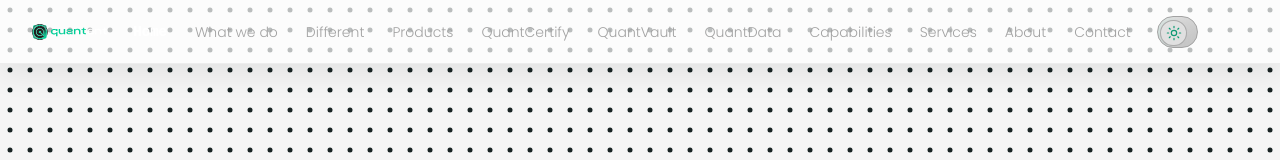
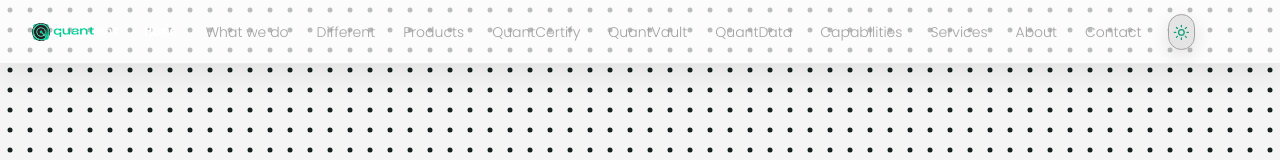
Before and after one commit to quantent-web/quantent-web, a Next.js app: page / in a window 1280 px wide. Shown: the top 160 px of the page. Built offline with nearby package versions, Linux system fonts and the light colour scheme; a web font is replaced by a local one.

Commit message:
feat(ui): use icon-only AnimatedThemeToggler for light/dark

```diff
--- a/app/components/ui/AnimatedThemeToggler.module.css
+++ b/app/components/ui/AnimatedThemeToggler.module.css
@@ -1,84 +1,52 @@
 .toggler {
-  --h: 2rem;
-  --w: 3.9rem;
-  --pad: 0.16rem;
-  --thumb: calc(var(--h) - (var(--pad) * 2));
+  --size: 2.25rem;
   --duration: 0.4s;
 
   position: relative;
+  inline-size: var(--size);
+  block-size: var(--size);
+  border-radius: 999px;
+  border: 1px solid var(--border);
+  background: color-mix(in srgb, var(--background) 92%, var(--foreground));
+  color: var(--foreground);
   display: inline-flex;
   align-items: center;
   justify-content: center;
-  width: var(--w);
-  height: var(--h);
   padding: 0;
-  border: 0;
-  border-radius: 999px;
-  background: transparent;
   cursor: pointer;
+  transition:
+    border-color var(--duration) ease,
+    background var(--duration) ease,
+    transform 160ms ease,
+    box-shadow var(--duration) ease;
+  box-shadow: 0 6px 18px color-mix(in srgb, var(--foreground) 12%, transparent);
 }
 
-.track {
+.iconWrap {
   position: relative;
-  width: 100%;
-  height: 100%;
-  border-radius: 999px;
-  border: 1px solid var(--border);
-  background: linear-gradient(
-    120deg,
-    color-mix(in srgb, var(--background) 90%, var(--muted-foreground)),
-    color-mix(in srgb, var(--background) 78%, var(--foreground))
-  );
-  transition: background var(--duration) ease, border-color var(--duration) ease;
-  overflow: hidden;
-}
-
-.track::before {
-  content: '';
-  position: absolute;
-  inset: 0;
-  background: radial-gradient(circle at 22% 50%, color-mix(in srgb, var(--primary) 30%, transparent), transparent 52%);
-  opacity: 0.35;
-  transition: opacity var(--duration) ease, transform var(--duration) ease;
-}
-
-.thumb {
-  position: absolute;
-  top: var(--pad);
-  left: var(--pad);
-  width: var(--thumb);
-  height: var(--thumb);
-  border-radius: 999px;
-  border: 1px solid color-mix(in srgb, var(--border) 85%, transparent);
-  background: color-mix(in srgb, var(--background) 90%, var(--foreground));
-  box-shadow: 0 6px 20px color-mix(in srgb, var(--foreground) 14%, transparent);
-  display: grid;
-  place-items: center;
-  transform: translateX(0);
-  transition:
-    transform var(--duration) cubic-bezier(0.65, 0, 0.35, 1),
-    background var(--duration) ease,
-    border-color var(--duration) ease;
+  inline-size: 1.05rem;
+  block-size: 1.05rem;
 }
 
 .sunIcon,
 .moonIcon {
   position: absolute;
-  width: 1rem;
-  height: 1rem;
-  color: var(--foreground);
+  inset: 0;
+  inline-size: 100%;
+  block-size: 100%;
   transition: transform var(--duration) ease, opacity var(--duration) ease, color var(--duration) ease;
 }
 
 .sunIcon {
   opacity: 1;
   transform: scale(1) rotate(0deg);
-  color: color-mix(in srgb, var(--primary) 70%, var(--foreground));
+  color: color-mix(in srgb, var(--primary) 72%, var(--foreground));
 }
 
 .moonIcon {
   opacity: 0;
   transform: scale(0.5) rotate(-90deg);
+  color: var(--foreground);
 }
 
 .sunIcon circle,
@@ -94,23 +62,9 @@
   fill: currentColor;
 }
 
-.toggler.checked .track {
+.toggler.checked {
+  background: color-mix(in srgb, var(--foreground) 12%, var(--background));
   border-color: color-mix(in srgb, var(--primary) 45%, var(--border));
-  background: linear-gradient(
-    120deg,
-    color-mix(in srgb, var(--foreground) 24%, var(--background)),
-    color-mix(in srgb, var(--foreground) 12%, var(--background))
-  );
-}
-
-.toggler.checked .track::before {
-  opacity: 0.7;
-  transform: translateX(24%);
-}
-
-.toggler.checked .thumb {
-  transform: translateX(calc(var(--w) - var(--thumb) - (var(--pad) * 2)));
-  border-color: color-mix(in srgb, var(--primary) 35%, var(--border));
 }
 
 .toggler.checked .sunIcon {
@@ -128,19 +82,14 @@
   outline-offset: 3px;
 }
 
-.toggler:active .thumb {
-  transform: translateX(0) scale(0.96);
-}
-
-.toggler.checked:active .thumb {
-  transform: translateX(calc(var(--w) - var(--thumb) - (var(--pad) * 2))) scale(0.96);
+.toggler:active {
+  transform: scale(0.96);
 }
 
 @media (prefers-reduced-motion: reduce) {
-  .toggler *,
-  .toggler::before,
-  .track,
-  .thumb {
+  .toggler,
+  .sunIcon,
+  .moonIcon {
     transition-duration: 1ms !important;
     animation-duration: 1ms !important;
   }
--- a/app/components/ui/AnimatedThemeToggler.tsx
+++ b/app/components/ui/AnimatedThemeToggler.tsx
@@ -15,11 +15,9 @@ export default function AnimatedThemeToggler({
   className = '',
 }: AnimatedThemeTogglerProps) {
   const [checked, setChecked] = useState(false);
-  const [mounted, setMounted] = useState(false);
 
   useEffect(() => {
     setChecked(getIsDarkTheme());
-    setMounted(true);
   }, []);
 
   const applyTheme = (nextChecked: boolean) => {
@@ -47,18 +45,15 @@ export default function AnimatedThemeToggler({
       className={`${styles.toggler} ${checked ? styles.checked : ''} ${className}`.trim()}
       onClick={toggle}
       onKeyDown={onKeyDown}
-      data-mounted={mounted ? 'true' : 'false'}
     >
-      <span className={styles.track} aria-hidden="true">
-        <span className={styles.thumb}>
-          <svg className={styles.sunIcon} viewBox="0 0 24 24" aria-hidden="true" focusable="false">
-            <circle cx="12" cy="12" r="4" />
-            <path d="M12 2v2M12 20v2M4.93 4.93l1.41 1.41M17.66 17.66l1.41 1.41M2 12h2M20 12h2M4.93 19.07l1.41-1.41M17.66 6.34l1.41-1.41" />
-          </svg>
-          <svg className={styles.moonIcon} viewBox="0 0 24 24" aria-hidden="true" focusable="false">
-            <path d="M21 12.79A9 9 0 1 1 11.21 3c.19 0 .37.01.56.02A7 7 0 0 0 21 12.79Z" />
-          </svg>
-        </span>
+      <span className={styles.iconWrap} aria-hidden="true">
+        <svg className={styles.sunIcon} viewBox="0 0 24 24" focusable="false" aria-hidden="true">
+          <circle cx="12" cy="12" r="4" />
+          <path d="M12 2v2M12 20v2M4.93 4.93l1.41 1.41M17.66 17.66l1.41 1.41M2 12h2M20 12h2M4.93 19.07l1.41-1.41M17.66 6.34l1.41-1.41" />
+        </svg>
+        <svg className={styles.moonIcon} viewBox="0 0 24 24" focusable="false" aria-hidden="true">
+          <path d="M21 12.79A9 9 0 1 1 11.21 3c.19 0 .37.01.56.02A7 7 0 0 0 21 12.79Z" />
+        </svg>
       </span>
     </button>
   );
```
